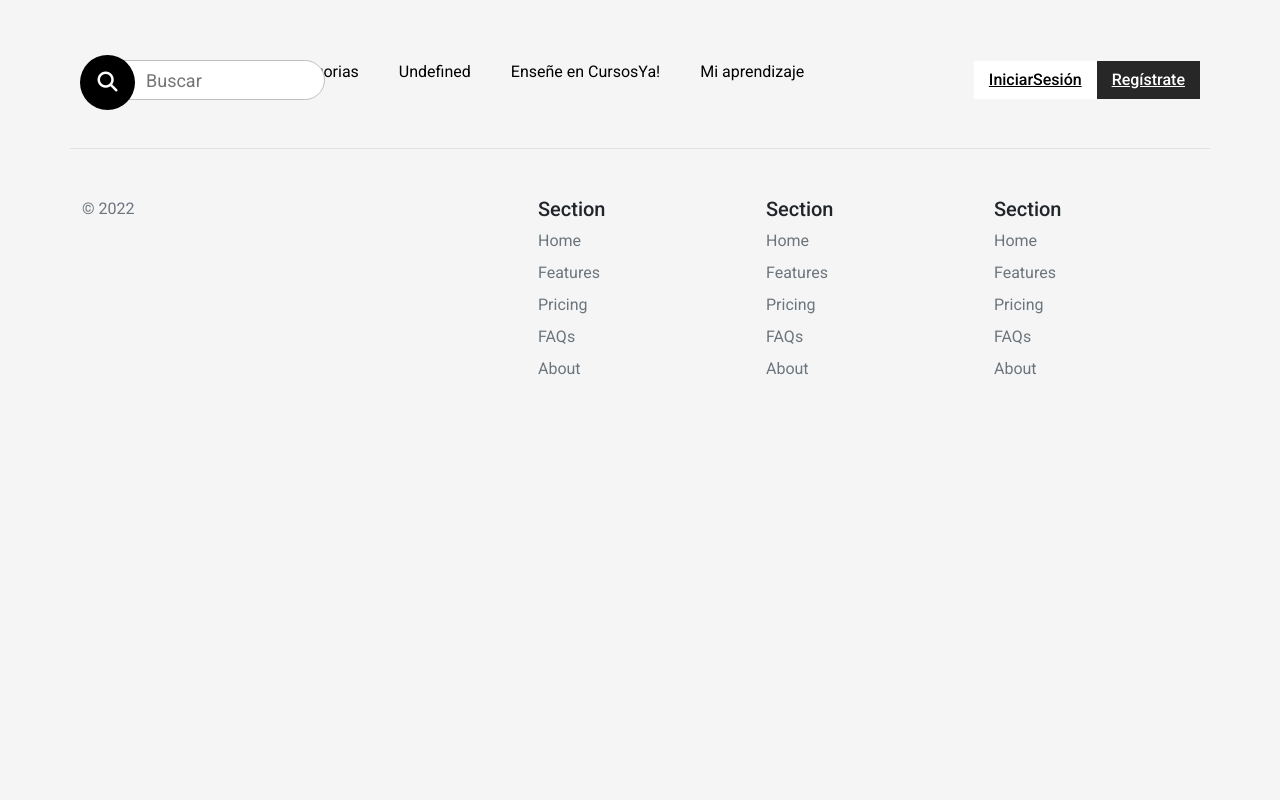
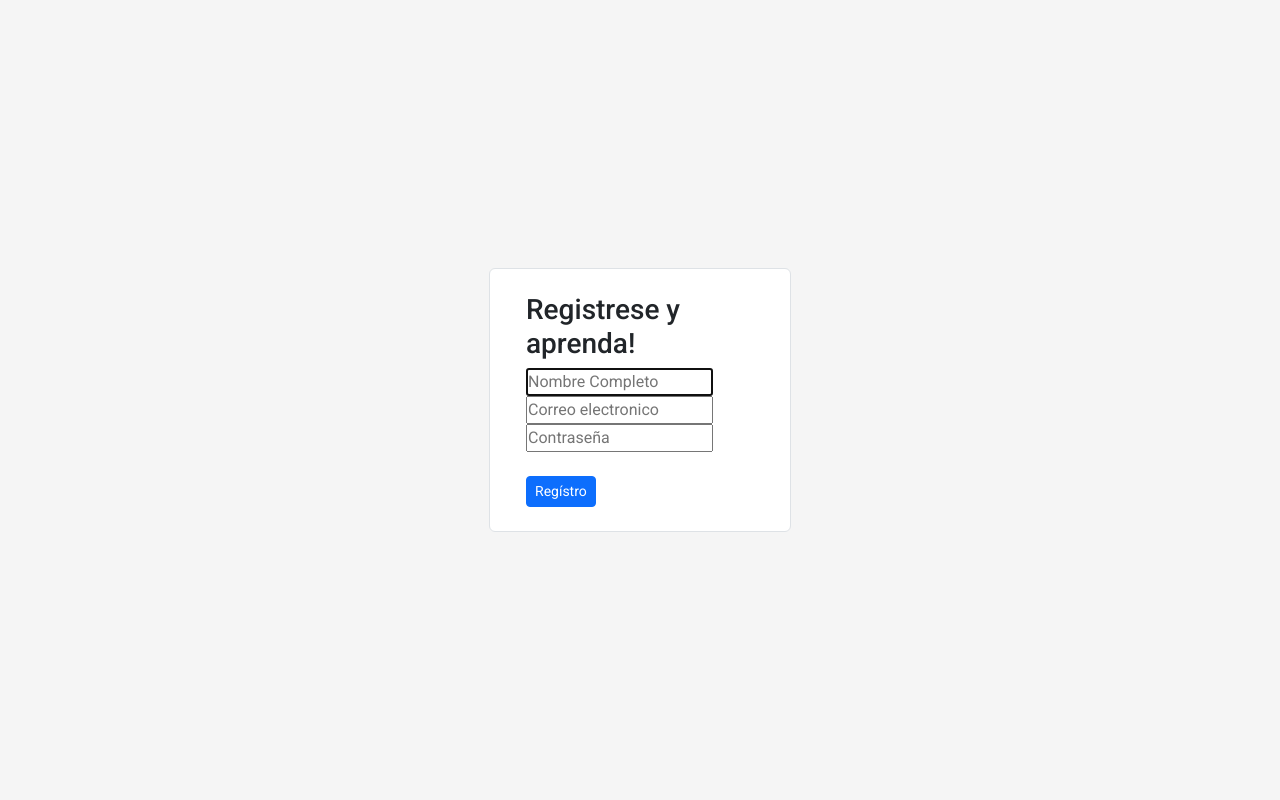
Before and after one commit to Montesit00/fats, a React (Vite) app: page /Registro in a window 1280 px wide. Shown: the top 800 px of the page. Built offline with nearby package versions, Linux system fonts and the light colour scheme.

Commit message:
logica registro V1

```diff
--- a/src/App.jsx
+++ b/src/App.jsx
@@ -1,6 +1,6 @@
 /*Paginas*/
 import Rutas from "./Routes/Rutas"
-
+import Conexion from "./Connection/ConectBack"
 function App() {
 
   return (
--- /dev/null
+++ b/src/Connection/ConectBack.jsx
@@ -0,0 +1,15 @@
+import React from "react";
+
+const postUser = async () => {
+        try {
+            const resp = await fetch('http://localhost:5000/registro')
+            const resjson = await resp.json()
+
+            console.log(resjson)
+
+        } catch (error) {
+            console.log('Hubo un problema', error)
+        }
+    }
+
+export default postUser
--- a/src/components/Navbar.jsx
+++ b/src/components/Navbar.jsx
@@ -36,10 +36,8 @@ const Navbar = () => {
                 </div>
 
                 <div className="headerRegister">
-
                     <Link type="button" value="Iniciar Sesion" className="btnHeaderLogin" to="/IniciarSesion">IniciarSesión</Link>
                     <Link type="button" value="Registrarse" className="btnHeaderRegister" to="/Registro">Regístrate</Link>
-
                 </div>
             </div>
        </header>
--- a/src/pages/Inicio-sesion.jsx
+++ b/src/pages/Inicio-sesion.jsx
@@ -1,14 +1,74 @@
+import { useState } from "react";
 import React from "react";
 import Footer from "../components/Footer";
 import Navbar from "../components/Navbar";
+import Mainbody from "../Components/Mainbody"
 
 const IniciarSesion = () => {
+
+    const [password, setPassword] = useState('');
+    const [usuario, setUsuario] = useState('');
+        console.log('hola123')
+        const RegistrarNuevoUser = async () => {
+
+            const url = "http://localhost:5000/registro"
+            let myHeaders = new Headers();
+
+            myHeaders.append("Content-Type", "application/json")
+
+            const raw = JSON.stringify({
+                password: password,
+                usuario: username
+            })
+
+            const options = {
+                method: 'POST',
+                headers: myHeaders,
+                body: raw,
+                redirect: 'follow'
+            }
+
+            const postData = await fetch(url, options)
+            const res = postData.json()
+            console.log(res)
+            console.log('hola123')
+        }
+
+
     return(
         <>
             <Navbar/>
-                    <div>
-
+            <div className="row vh-100">
+                    <div className="col-md-5 mx-auto align-self-center col-lg-3 col-sm-6 col-sx-12">
+                        <form action="" className="border p-4 rounded bg-white" onSubmit={RegistrarNuevoUser}>
+                            <div className="container">
+                                <h3>Registrese y aprenda!</h3>
+                                <div className="inputContainer">
+                                    <input
+                                        type="text"
+                                        name="usuario"
+                                        autoComplete="off"
+                                        placeholder="Nombre Completo"
+                                        onChange={(e) => {setUsuario(e.target.value)}}
+                                        value={usuario}
+                                        autoFocus={true}
+                                    />
+                                </div>
+                                <div className="inputContainer">
+                                    <input
+                                        type="password"
+                                        name="password"
+                                        autoComplete="off"
+                                        placeholder="Contraseña"
+                                        onChange={(e) => {setPassword(e.target.value)}}
+                                        value={password}
+                                    />
+                                </div>
+                                <button type="button" className='btn btn-sm btn-primary mt-4'>Regístro</button>
+                            </div>
+                        </form>
                     </div>
+                </div>
             <Footer/>
         </>
     )
--- a/src/pages/Registro.jsx
+++ b/src/pages/Registro.jsx
@@ -1,16 +1,103 @@
-import React from "react";
+import { useState } from "react";
+
 import Footer from "../components/Footer";
-import Navbar from "../components/Navbar";
+import Mainbody from "../Components/Mainbody"
 
 const Registro = () => {
+
+    //cargo o aviso q se utilizara el metodo post
+    const options = {
+        method: 'POST',
+        headers: {
+            'Content-Type': 'application/json',
+        }
+    }
+
+    //cargo el models de mi usuario
+    const [usuarios,setUsuarios] = useState({
+        usuario:"",
+        email:"",
+        password:""
+    })
+
+    //desestructuro los valores del usuario para cargarlos en los inputs
+    const { usuario, email, password } = usuarios;
+
+    //Se guardan los valores de los input
+    const valorInput = ({ target }) => {
+        setUsuarios({
+            ...usuarios,
+            [target.name]:target.value
+        })
+    };
+
+    const submiteForm = (e) => {
+        e.preventDefault(); //metodo de eventos (evento no cancelable)
+
+        //convierte un valor de JavaScript en una cadena JSON
+        (async() => {
+            // Se modifica el uso del fetch, añadiendo los datos del formulario
+            options.body = JSON.stringify({ usuario, email, password }) //(JSON.stringl)convierte un valor de JavaScript en una cadena JSON
+            const resp = await fetch('http://localhost:5000/registro', options)
+
+            // Si da false, significa que hubo un error en la petición
+            if(!resp.ok) alert('Hubo un error en las casillas verifique y intenlo de nuevo');
+
+            const data = await resp.json()
+            console.log(data);
+
+            //en caso que exista el usuario lo manda al home
+            <Route path='/' render={()=> isUser ? <Mainbody/> : <Redirect to="/login"/>}/>
+            //En caso que no exista usuario lo mando al login
+            //<Route path='/login' render={()=> !isUser ? <IniciarSesion/> : <Redirect to="/home"/>
+        })
+    }
+
     return(
         <>
-            <Navbar/>
-                <div>
-
+                <div className="row vh-100">
+                    <div className="col-md-5 mx-auto align-self-center col-lg-3 col-sm-6 col-sx-12">
+                        <form action="" className="border p-4 rounded bg-white" onSubmit={submiteForm}>
+                            <div className="container">
+                                <h3>Registrese y aprenda!</h3>
+                                <div className="inputContainer">
+                                    <input
+                                        type="text"
+                                        name="usuario"
+                                        autoComplete="off"
+                                        placeholder="Nombre Completo"
+                                        onChange={valorInput}
+                                        value={usuario}
+                                        autoFocus={true}
+                                    />
+                                </div>
+                                <div className="inputContainer">
+                                    <input
+                                        type="email"
+                                        name="email"
+                                        autoComplete="off"
+                                        placeholder="Correo electronico"
+                                        onChange={valorInput}
+                                        value={email}
+                                    />
+                                </div>
+                                <div className="inputContainer">
+                                    <input
+                                        type="password"
+                                        name="password"
+                                        autoComplete="off"
+                                        placeholder="Contraseña"
+                                        onChange={valorInput}
+                                        value={password}
+                                    />
+                                </div>
+                                <button type="button" className='btn btn-sm btn-primary mt-4'>Regístro</button>
+                            </div>
+                        </form>
+                    </div>
                 </div>
-            <Footer/>
-        </>
+        <Footer/>
+    </>
     )
 }
 export default Registro
```
